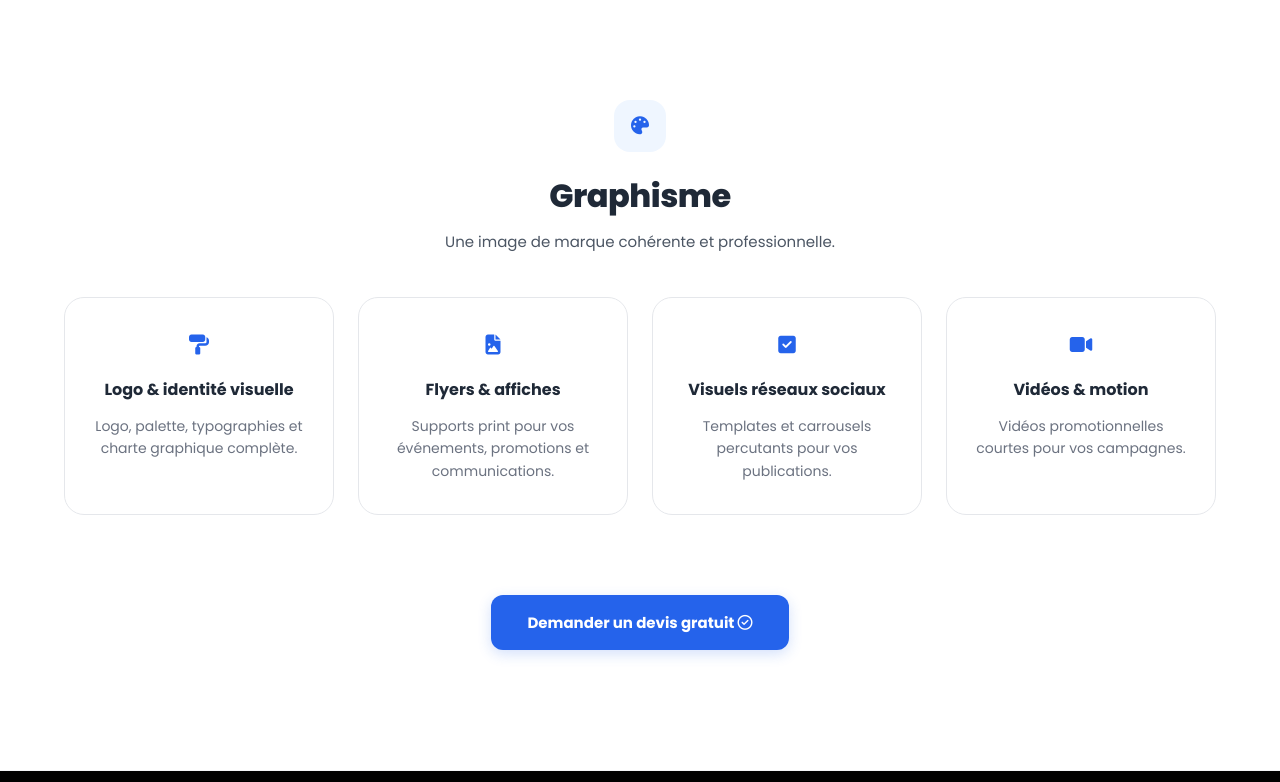
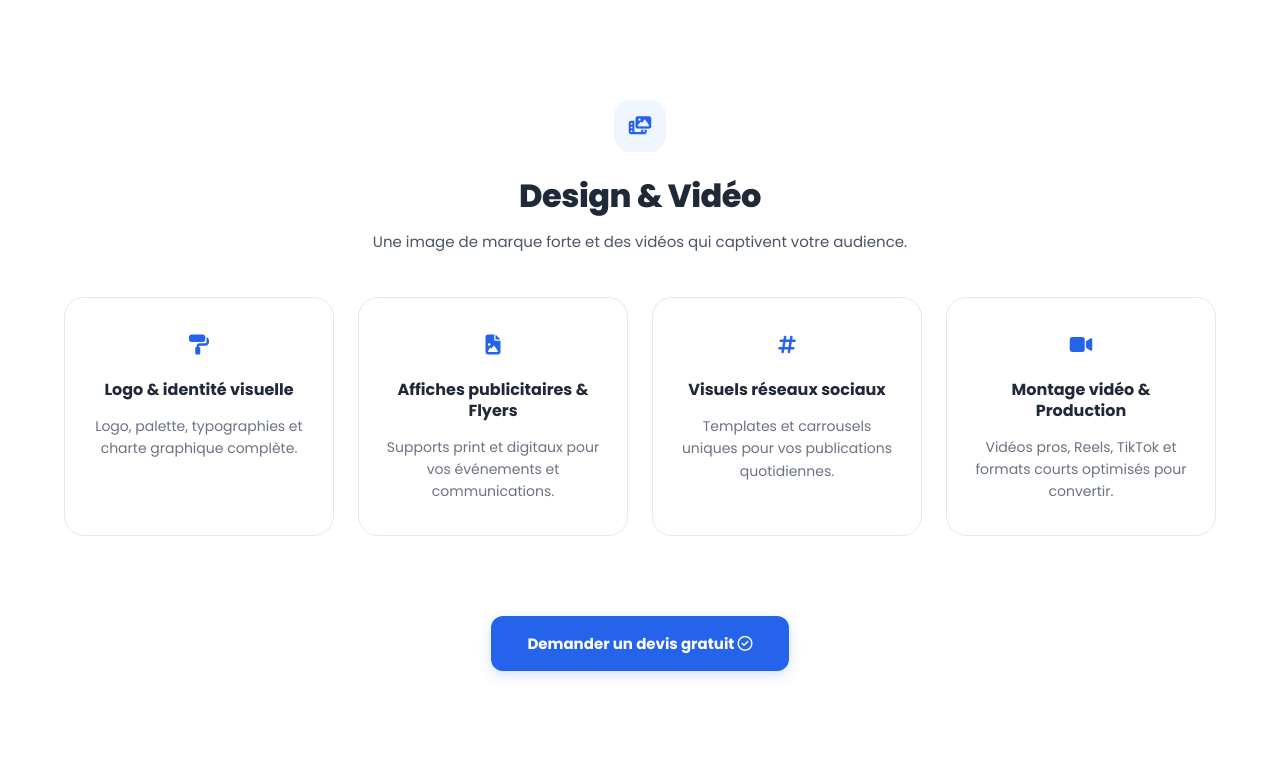
Before and after one commit to emerussoglo/ondigital, a Next.js app: page /services in a window 1280 px wide. Shown: the part 1378-2160 px from the top of the page. Built offline with nearby package versions, Linux system fonts and the light colour scheme.

Commit message:
first new

```diff
--- a/src/app/page.tsx
+++ b/src/app/page.tsx
@@ -69,7 +69,7 @@ useEffect(() => {
   // Un léger délai de 800ms pour laisser l'animation s'exprimer proprement
   const timer = setTimeout(() => {
     setIsLoading(false);
-  }, 800);
+  }, 900);
 
   return () => clearTimeout(timer);
 }, []);
--- a/src/app/services/page.tsx
+++ b/src/app/services/page.tsx
@@ -73,9 +73,9 @@ export default function ServicesPage() {
       ]
     },
     {
-      title: "Graphisme",
-      subtitle: "Une image de marque cohérente et professionnelle.",
-      mainIconClass: "fa-solid fa-palette",
+  title: "Design & Vidéo",
+  subtitle: "Une image de marque forte et des vidéos qui captivent votre audience.",
+  mainIconClass: "fa-solid fa-photo-film",
   items: [
     {
       title: "Logo & identité visuelle",
@@ -83,18 +83,18 @@ export default function ServicesPage() {
       iconClass: "fa-solid fa-paint-roller"
     },
     {
-          title: "Flyers & affiches",
-          desc: "Supports print pour vos événements, promotions et communications.",
+      title: "Affiches publicitaires & Flyers",
+      desc: "Supports print et digitaux pour vos événements et communications.",
       iconClass: "fa-solid fa-file-image"
     },
     {
       title: "Visuels réseaux sociaux",
-          desc: "Templates et carrousels percutants pour vos publications.",
-          iconClass: "fa-solid fa-square-check"
+      desc: "Templates et carrousels uniques pour vos publications quotidiennes.",
+      iconClass: "fa-solid fa-hashtag"
     },
     {
-          title: "Vidéos & motion",
-          desc: "Vidéos promotionnelles courtes pour vos campagnes.",
+      title: "Montage vidéo & Production",
+      desc: "Vidéos pros, Reels, TikTok et formats courts optimisés pour convertir.",
       iconClass: "fa-solid fa-video"
     }
   ]
--- a/src/components/Footer.tsx
+++ b/src/components/Footer.tsx
@@ -33,6 +33,9 @@ export default function Footer() {
 
         {/* ICÔNES DES RÉSEAUX SOCIAUX */}
         <div className="footer-socials">
+          <a href="https://www.tiktok.com/@ondigital_bj" target="_blank" rel="noopener noreferrer" className="social-icon-btn">
+            <i className="fa-brands fa-tiktok"></i>
+          </a>
           <a href="https://linkedin.com" target="_blank" rel="noopener noreferrer" className="social-icon-btn">
             <i className="fa-brands fa-linkedin-in"></i>
           </a>
--- a/src/components/Hero.tsx
+++ b/src/components/Hero.tsx
@@ -45,9 +45,9 @@ export default function Hero() {
             <span className="text-gradient">simplicité.</span>
           </h1>
 
-          <p className="hero-description">
-            <strong>OnDigital</strong> — agence basée à <strong>Cotonou, Bénin</strong>, spécialisée en <strong>marketing digital</strong>, <strong>création de sites web</strong> et <strong>graphisme</strong>.
-          </p>
+         <p className="hero-description">
+  <strong>OnDigital</strong> — agence basée à <strong>Cotonou, Bénin</strong>, spécialisée en <strong>marketing digital</strong>, <strong>création de sites web</strong>, <strong>design graphique</strong> et <strong>création de vidéo</strong>.
+</p>
 
           <div className="hero-actions reveal-section">
             <Link href="/contact" className="btn-hero-primary">
```
Also changed, not shown: src/app/layout.css (line endings or trailing spaces). Lines whose indentation alone changed are shown as unchanged.
